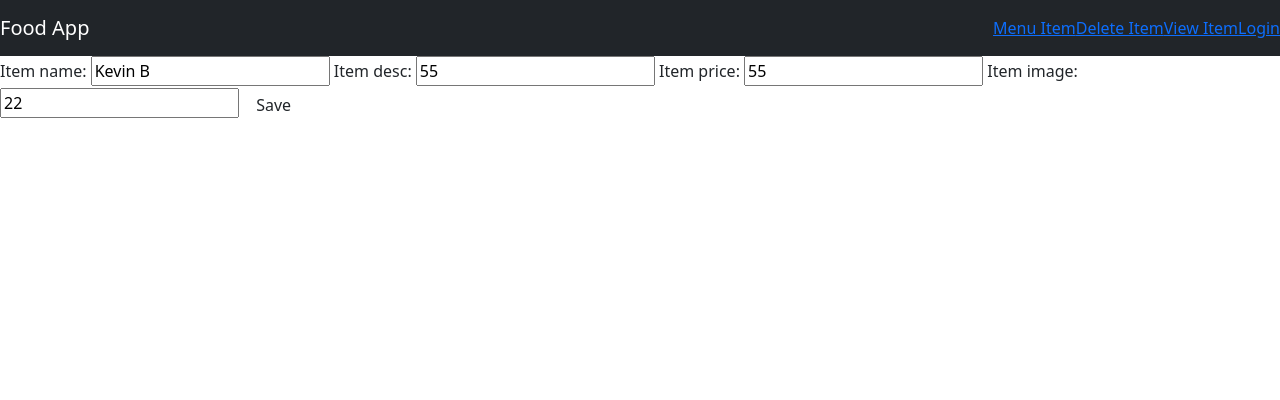
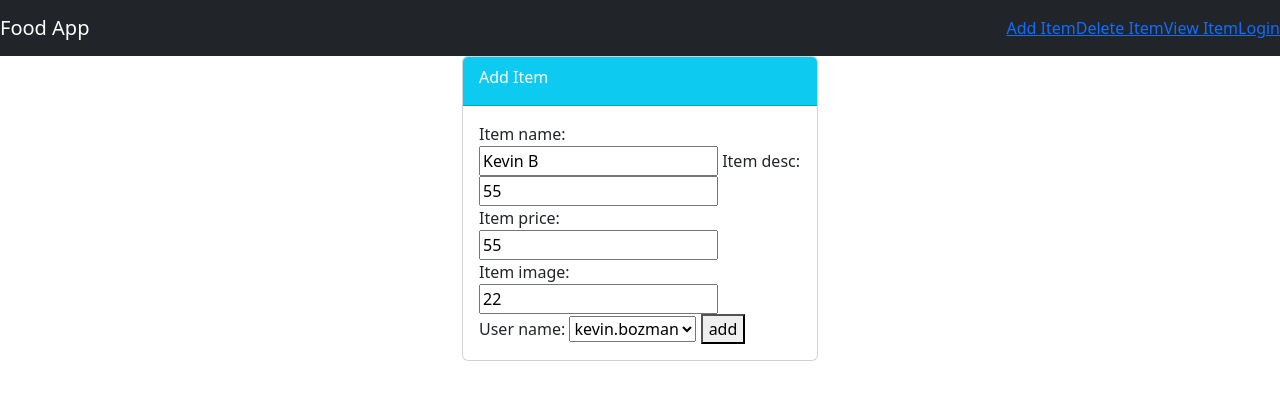
Before and after one commit to kevboz/mysite, a Django app: page /food/update/3/ in a window 1280 px wide. Shown: the top 400 px of the page. Run offline with Django 4.2, Linux system fonts and the light colour scheme; data comes from the database, SQL or seed files in the repository; both versions use the stored data as it was after the commit.

Commit message:
add food item

```diff
--- a/food/models.py
+++ b/food/models.py
@@ -1,4 +1,6 @@
 from django.db import models
+from django.contrib.auth.models import User
+from django.urls import reverse
 
 # Create your models here.
 class Item(models.Model):
@@ -6,6 +8,10 @@ class Item(models.Model):
     item_desc = models.CharField(max_length=200)
     item_price = models.IntegerField()
     item_image = models.CharField(max_length=500, default="ff")
+    user_name = models.ForeignKey(User, on_delete=models.CASCADE, default=1)
 
     def __str__(self):
         return self.item_name
+
+    def get_absolute_url(self):
+        return reverse("food:detail", kwargs={"pk": self.pk})
--- a/food/templates/food/base.html
+++ b/food/templates/food/base.html
@@ -17,7 +17,7 @@
     <a href="#" class="navbar-brand" >Food App</a>
 
     <div class="navbar">
-        <a class= href="#">Menu Item</a>
+        <a  href="{% url 'food:create-item' %}">Add Item</a>
         <a  href="#">Delete Item</a>
         <a  href="#">View Item</a>
         {% if user.is_authenticated %}
--- a/food/templates/food/detail.html
+++ b/food/templates/food/detail.html
@@ -1,5 +1,7 @@
 {% extends 'food/base.html'%}
-
+{% comment %} #when using a class based view. You need to pass in an object
+that's only if you don't pass in a context_object_name in the view
+{% endcomment %}
 {% block body %}
     <div class="container">
         <div class="row">
--- a/food/templates/food/item-form.html
+++ b/food/templates/food/item-form.html
@@ -1,8 +1,23 @@
 {% extends 'food/base.html' %}
 {% block body %}
-<form method="POST">
-    {% csrf_token %}
-    {{form}}
-    <button type="submit" class="btn">Save</button>
-</form>
+<div class="container">
+    <div class="row">
+        <div class="col-md-4 offset-md-4">
+            <div class="card">
+                <div class="card-header text-white bg-info">
+                    <div class="card-title">
+                        Add Item
+                    </div>
+                </div>
+                <div class="card-body">
+                    <form method="POST">
+                        {% csrf_token %}
+                        {{form}}
+                        <button class="btn-info" type="submit">add</button>
+                    </form>
+                </div>
+            </div>
+        </div>
+    </div>
+</div>
 {% endblock%}
--- a/food/urls.py
+++ b/food/urls.py
@@ -23,10 +23,11 @@ app_name='food' # namespaceing the urls
 
 #we are in the /food/urls.py file
 urlpatterns = [
-    path('', views.index, name='index'),
-    path('<int:item_id>', views.detail, name='detail'),
+    path('', views.IndexClassView.as_view(), name='index'),
+   # path('<int:item_id>', views.detail, name='detail'),
+    path('<int:pk>', views.DetailBasedView.as_view(), name='detail'),
     path('item/', views.item, name='items'),
-    path('add', views.create_item, name='create-item'),
+    path('add', views.CreateItem.as_view(), name='create-item'),
     path('update/<int:item_id>/', views.update_item, name='update-item'),
     path('delete/<int:item_id>/', views.delete_item, name='delete-item'),
 
--- a/food/views.py
+++ b/food/views.py
@@ -3,17 +3,31 @@ from django.http import HttpResponse
 from .models import Item
 from django.template import loader
 from .forms import ItemForm
+from django.views.generic.list import ListView
+from django.views.generic.detail import DetailView
+from django.views.generic.edit import CreateView
 
 
-def index(request):
-    item_list = Item.objects.all()
-    template = loader.get_template('food/index.html')
-    context ={
-        'items': item_list,
-    }
 
-    #return render(request, 'food/index.html', {'items': items})
-    return render(request, 'food/index.html', context)
+class IndexClassView(ListView):
+    model = Item
+    template_name = 'food/index.html'
+    context_object_name = 'items' # this is the name of the object that is passed to the template so it's used for variables
+
+
+
+
+
+#replaced by above
+# def index(request):
+#     item_list = Item.objects.all()
+#     template = loader.get_template('food/index.html')
+#     context ={
+#         'items': item_list,
+#     }
+
+
+#     return render(request, 'food/index.html', context)
 
 
 # Create your views here.
@@ -23,6 +37,14 @@ def index(request):
 def item(request):
     return HttpResponse("<h1> This is an item view</h1>")
 
+
+class DetailBasedView(DetailView):
+    model = Item
+    template_name = 'food/detail.html'
+    context_object_name = 'item'
+
+
+
 def detail(request, item_id):
     item = Item.objects.get(pk=item_id)
     context = {
@@ -30,19 +52,32 @@ def detail(request, item_id):
     }
     return render(request, 'food/detail.html', context)
 
-def create_item(request):
+class CreateItem(CreateView):
+    model = Item
+    fields = ['item_name', 'item_desc', 'item_price', 'item_image'] # only the fields in the form
+    template_name = 'food/item-form.html'
+    #this will get the current user and assign it to the user_name field
+    #this is the user that is currently logged in
+    def form_valid(self, form):
+        form.instance.user_name = self.request.user
+        return super().form_valid(form)
 
-    form = ItemForm(request.POST or None)
-    print(f'form is {form}')
-    if form.is_valid():
-        print(f'the form is valid')
-        form.save()
-        return redirect('food:index')
-    print(form.errors)
-    print("form is not valid")
-    #this is used for the default view. the get request. Passes for the form object to the template
-    #context is the dictionary that is passed to the template
-    return render(request, 'food/item-form.html', {'form': form})
+
+
+
+# def create_item(request):
+
+#     form = ItemForm(request.POST or None)
+#     print(f'form is {form}')
+#     if form.is_valid():
+#         print(f'the form is valid')
+#         form.save()
+#         return redirect('food:index')
+#     print(form.errors)
+#     print("form is not valid")
+#     #this is used for the default view. the get request. Passes for the form object to the template
+#     #context is the dictionary that is passed to the template
+#     return render(request, 'food/item-form.html', {'form': form})
 
 
 def update_item(request, item_id):
--- a/users/apps.py
+++ b/users/apps.py
@@ -4,3 +4,6 @@ from django.apps import AppConfig
 class UsersConfig(AppConfig):
     default_auto_field = 'django.db.models.BigAutoField'
     name = 'users'
+
+    def ready(self):
+        import users.signals
```
Also changed, not shown: food/templates/food/index.html (+2 -5 lines), users/signals.py (added, +14 -0 lines), users/templates/users/login.html (+28 -6 lines), users/templates/users/register.html (+27 -6 lines), db.sqlite3, food/migrations/0004_item_user_name.py (added).
